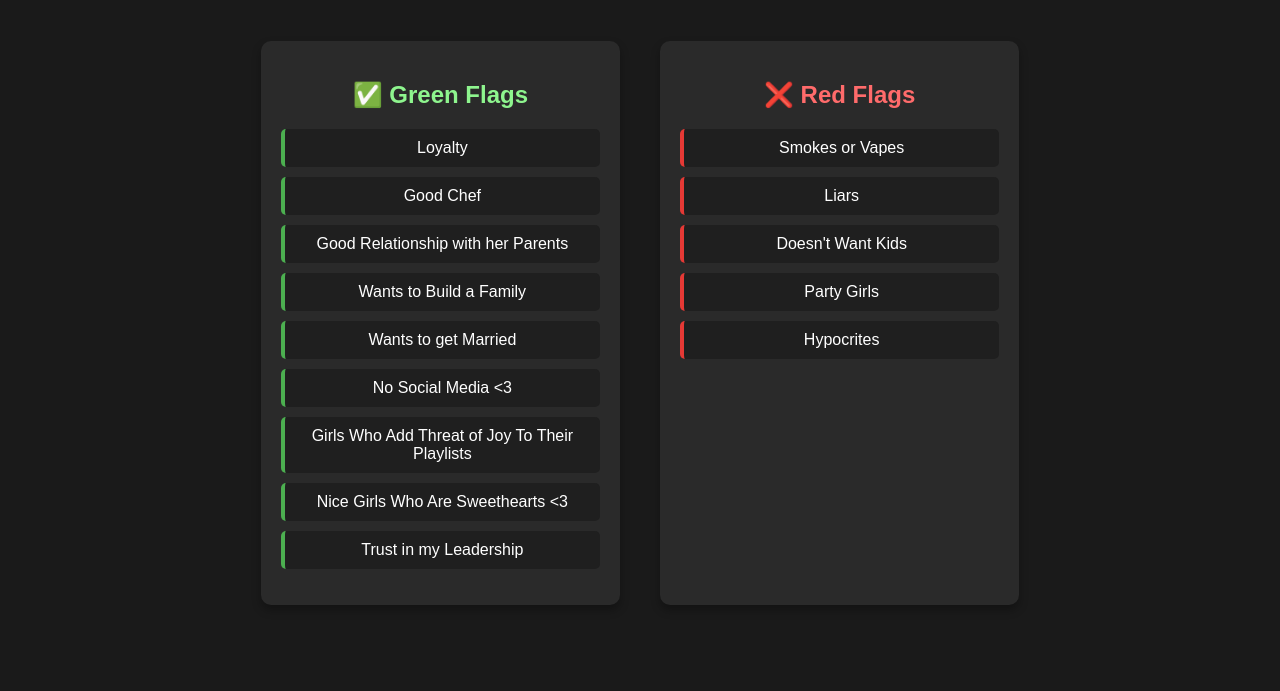
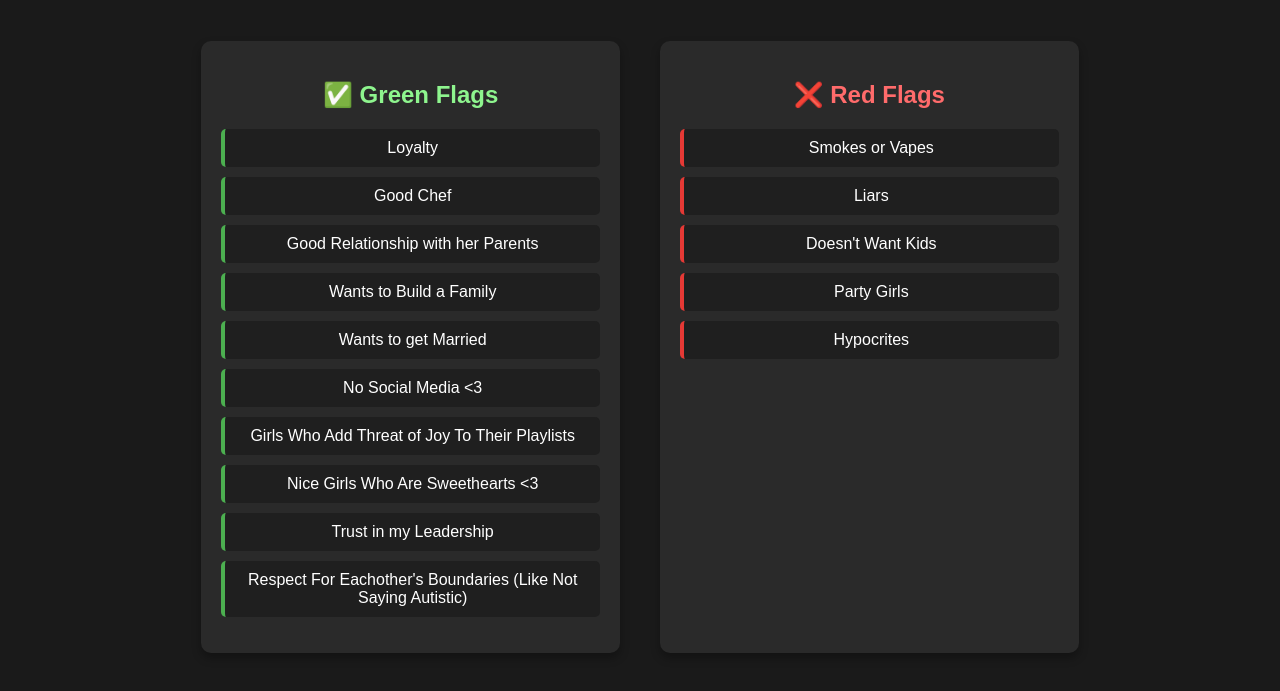
Before and after one commit to Obed-Miranda/Obed-Miranda.github.io, a plain HTML site: page girls.html in a window 1280 px wide. Shown: the part 147-838 px from the top of the page. Before the commit the page ends 812 px from the top, so only its background shows below. Drawn offline with Linux system fonts and the light colour scheme; no server answers.

Commit message:
Update girls.html

```diff
--- a/girls.html
+++ b/girls.html
@@ -289,6 +289,7 @@
               <li>Girls Who Add Threat of Joy To Their Playlists</li>
               <li>Nice Girls Who Are Sweethearts <3</li>
               <li>Trust in my Leadership</li>
+              <li>Respect For Eachother's Boundaries (Like Not Saying Autistic)</li>
           </ul>
       </div>
       <div class="flag red-flag">
```
